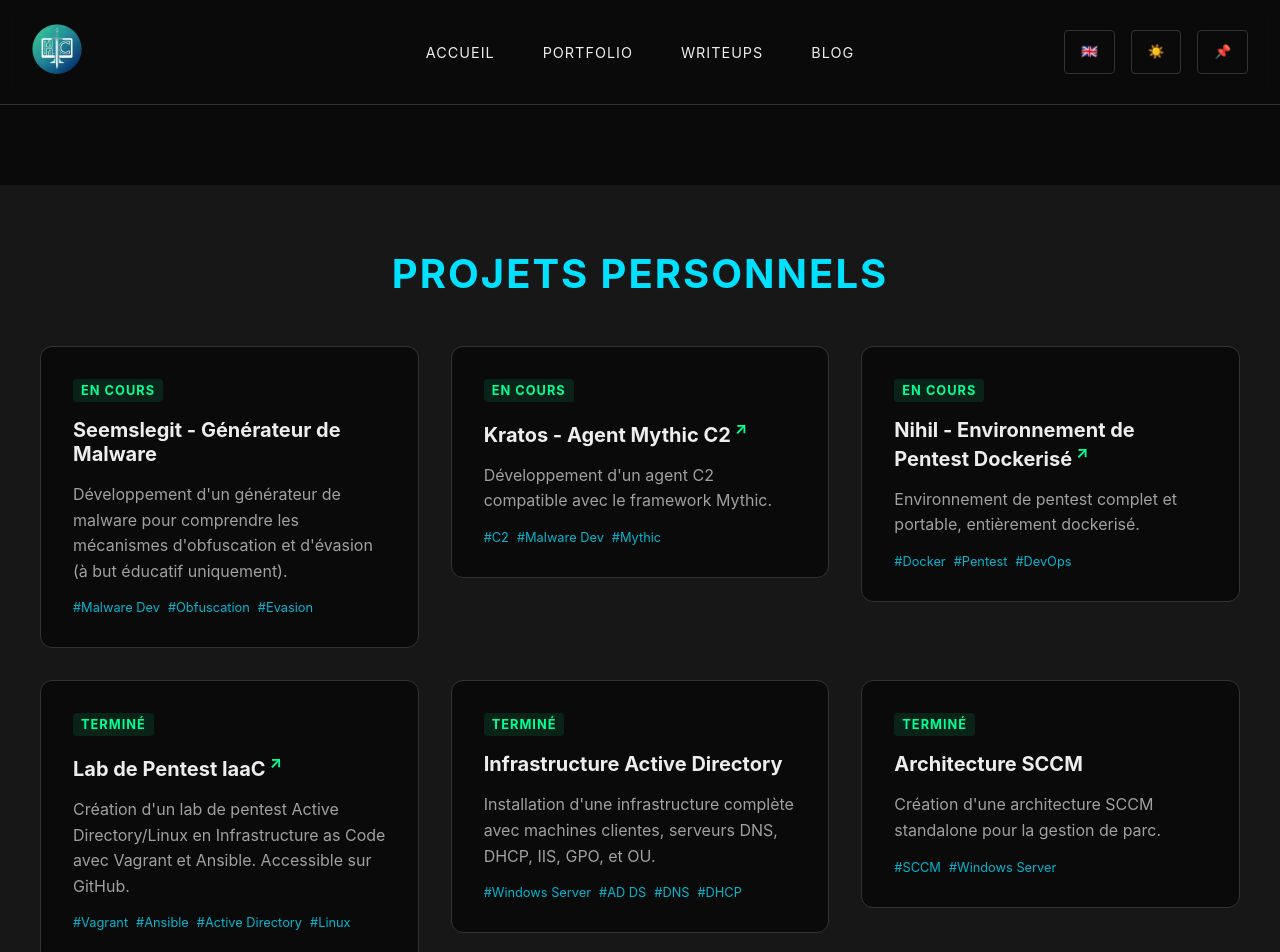
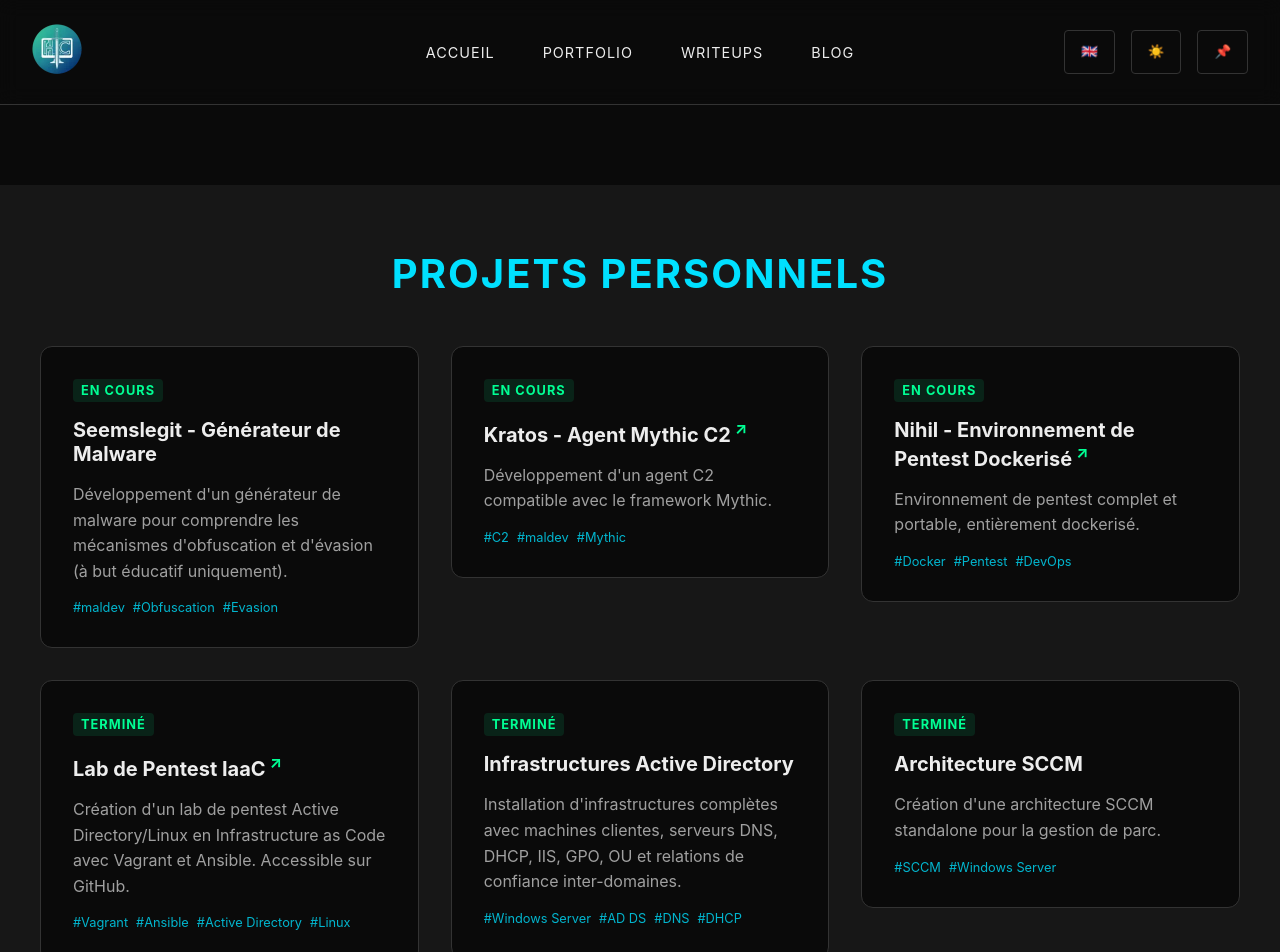
Before and after one commit to Goultarde/harouna.fr, a Next.js app: page /portfolio in a window 1280 px wide. Shown: the top 952 px of the page. Built offline with nearby package versions, Linux system fonts and the light colour scheme.

Commit message:
Update projects & certs : CRTO + new projects

```diff
--- a/src/data/projects.js
+++ b/src/data/projects.js
@@ -4,13 +4,13 @@ export const projectsData = {
             title: "Seemslegit - Générateur de Malware",
             status: "En cours",
             description: "Développement d'un générateur de malware pour comprendre les mécanismes d'obfuscation et d'évasion (à but éducatif uniquement).",
-            tech: ["Malware Dev", "Obfuscation", "Evasion"]
+            tech: ["maldev", "Obfuscation", "Evasion"]
         },
         {
             title: "Kratos - Agent Mythic C2",
             status: "En cours",
             description: "Développement d'un agent C2 compatible avec le framework Mythic.",
-            tech: ["C2", "Malware Dev", "Mythic"],
+            tech: ["C2", "maldev", "Mythic"],
             link: "https://github.com/Goultarde/kratos"
         },
         {
@@ -28,9 +28,9 @@ export const projectsData = {
             link: "https://0xbbuddha.github.io/pantheon-lab.github.io/"
         },
         {
-            title: "Infrastructure Active Directory",
+            title: "Infrastructures Active Directory",
             status: "Terminé",
-            description: "Installation d'une infrastructure complète avec machines clientes, serveurs DNS, DHCP, IIS, GPO, et OU.",
+            description: "Installation d'infrastructures complètes avec machines clientes, serveurs DNS, DHCP, IIS, GPO, OU et relations de confiance inter-domaines.",
             tech: ["Windows Server", "AD DS", "DNS", "DHCP"]
         },
         {
@@ -57,13 +57,13 @@ export const projectsData = {
             title: "Seemslegit - Malware Generator",
             status: "Ongoing",
             description: "Development of a malware generator to understand obfuscation and evasion mechanisms (educational purpose only).",
-            tech: ["Malware Dev", "Obfuscation", "Evasion"]
+            tech: ["maldev", "Obfuscation", "Evasion"]
         },
         {
             title: "Kratos - Mythic C2 Agent",
             status: "Ongoing",
             description: "Development of a C2 agent compatible with the Mythic framework.",
-            tech: ["C2", "Malware Dev", "Mythic"],
+            tech: ["C2", "maldev", "Mythic"],
             link: "https://github.com/Goultarde/kratos"
         },
         {
@@ -81,9 +81,9 @@ export const projectsData = {
             link: "https://0xbbuddha.github.io/pantheon-lab.github.io/"
         },
         {
-            title: "Active Directory Infrastructure",
+            title: "Active Directory Infrastructures",
             status: "Completed",
-            description: "Installation of a complete infrastructure with client machines, DNS, DHCP, IIS, GPO, and OU servers.",
+            description: "Installation of complete infrastructures with client machines, DNS, DHCP, IIS, GPO, OU servers, and cross-domain trust relationships.",
             tech: ["Windows Server", "AD DS", "DNS", "DHCP"]
         },
         {
```
